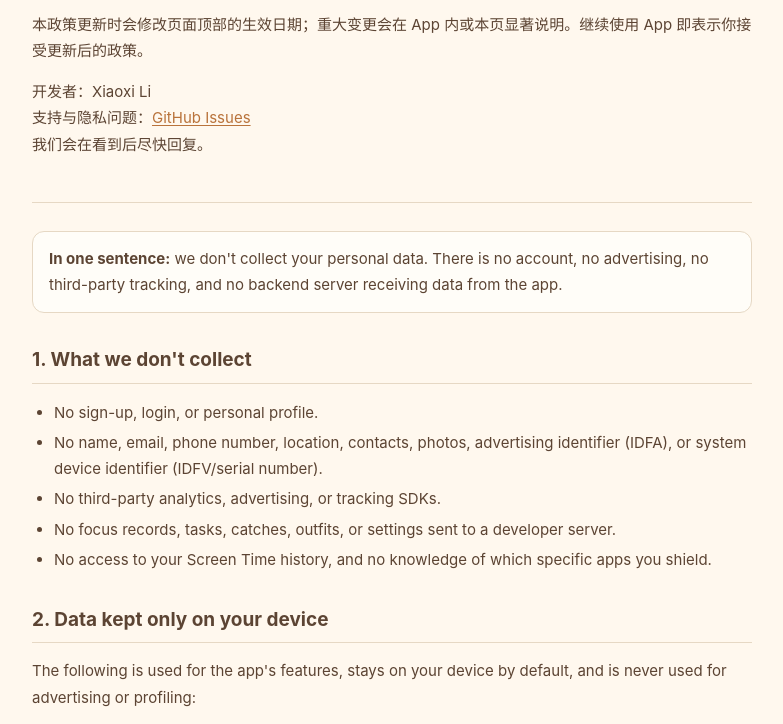
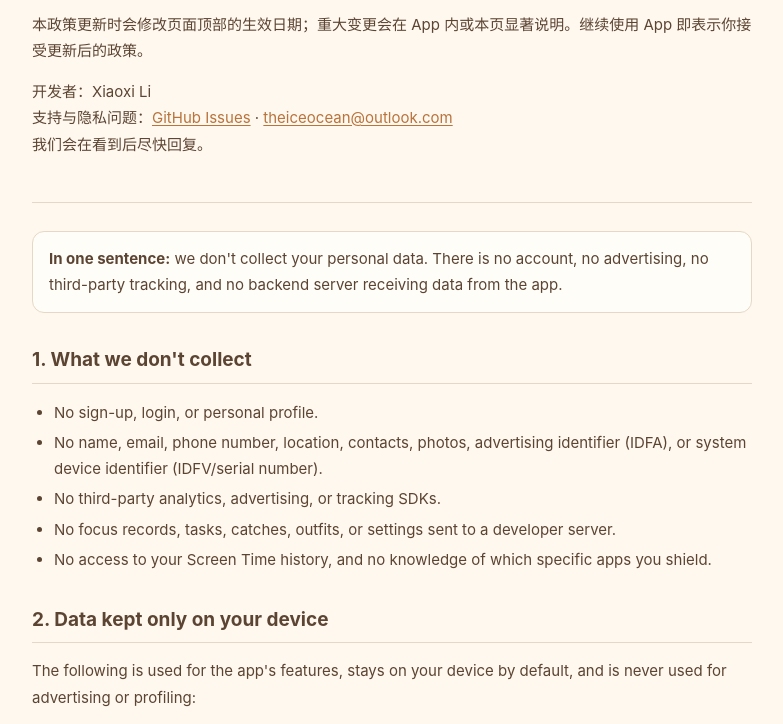
Before and after one commit to SeaLeee/catonsea-site, a plain HTML site: page privacy-policy.html in a window 1280 px wide. Shown: the part 2937-3661 px from the top of the page, without its empty margins (248-1031 px from the left). Drawn offline with Linux system fonts and the light colour scheme.

Commit message:
支持页与隐私政策补充支持邮箱

```diff
--- a/privacy-policy.html
+++ b/privacy-policy.html
@@ -119,7 +119,7 @@
   <h2>12. 政策更新与联系</h2>
   <p>本政策更新时会修改页面顶部的生效日期；重大变更会在 App 内或本页显著说明。继续使用 App 即表示你接受更新后的政策。</p>
   <p>开发者：Xiaoxi Li<br>
-  支持与隐私问题：<a href="https://github.com/SeaLeee/catonsea-site/issues">GitHub Issues</a><br>
+  支持与隐私问题：<a href="https://github.com/SeaLeee/catonsea-site/issues">GitHub Issues</a> · <a href="mailto:theiceocean@outlook.com">theiceocean@outlook.com</a><br>
   我们会在看到后尽快回复。</p>
 </section>
 
@@ -205,7 +205,7 @@
   <h2>12. Changes and contact</h2>
   <p>When this policy changes, we update the effective date at the top of the page; material changes will be explained in the app or prominently on this page. Continuing to use the app means you accept the updated policy.</p>
   <p>Developer: Xiaoxi Li<br>
-  Support and privacy questions: <a href="https://github.com/SeaLeee/catonsea-site/issues">GitHub Issues</a><br>
+  Support and privacy questions: <a href="https://github.com/SeaLeee/catonsea-site/issues">GitHub Issues</a> · <a href="mailto:theiceocean@outlook.com">theiceocean@outlook.com</a><br>
   We'll reply as soon as we can.</p>
 </section>
 
```
Also changed, not shown: index.html (+2 -0 lines).
